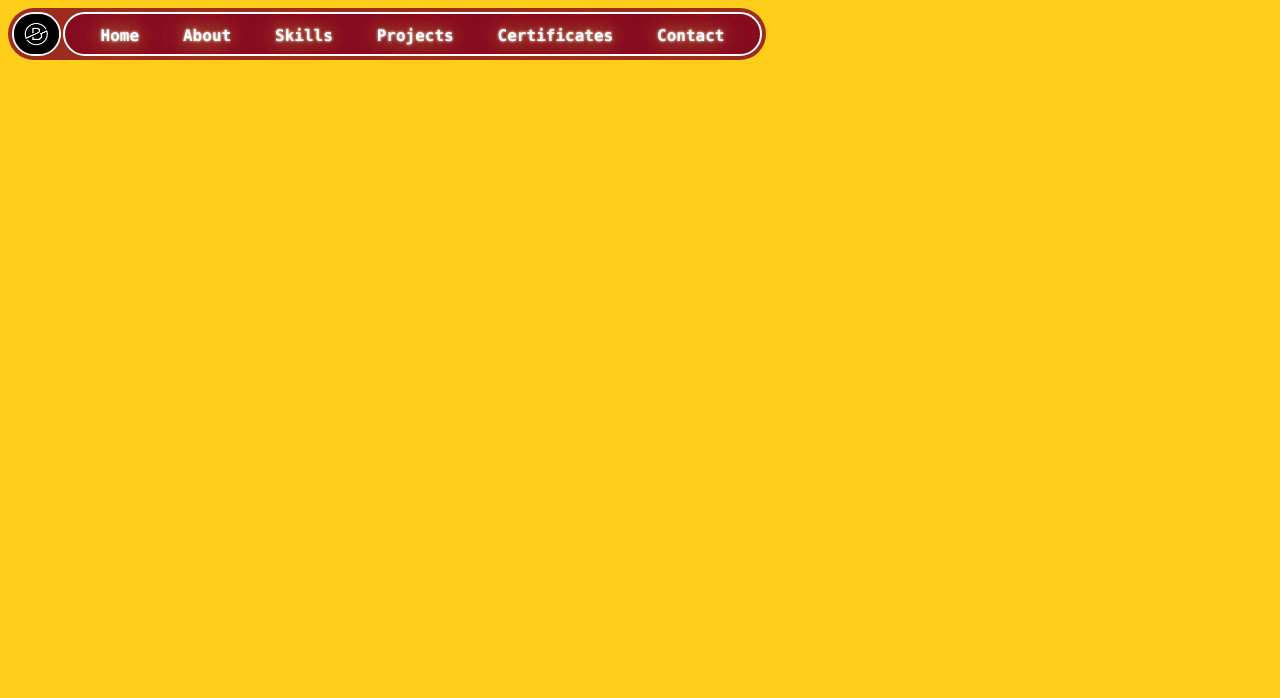
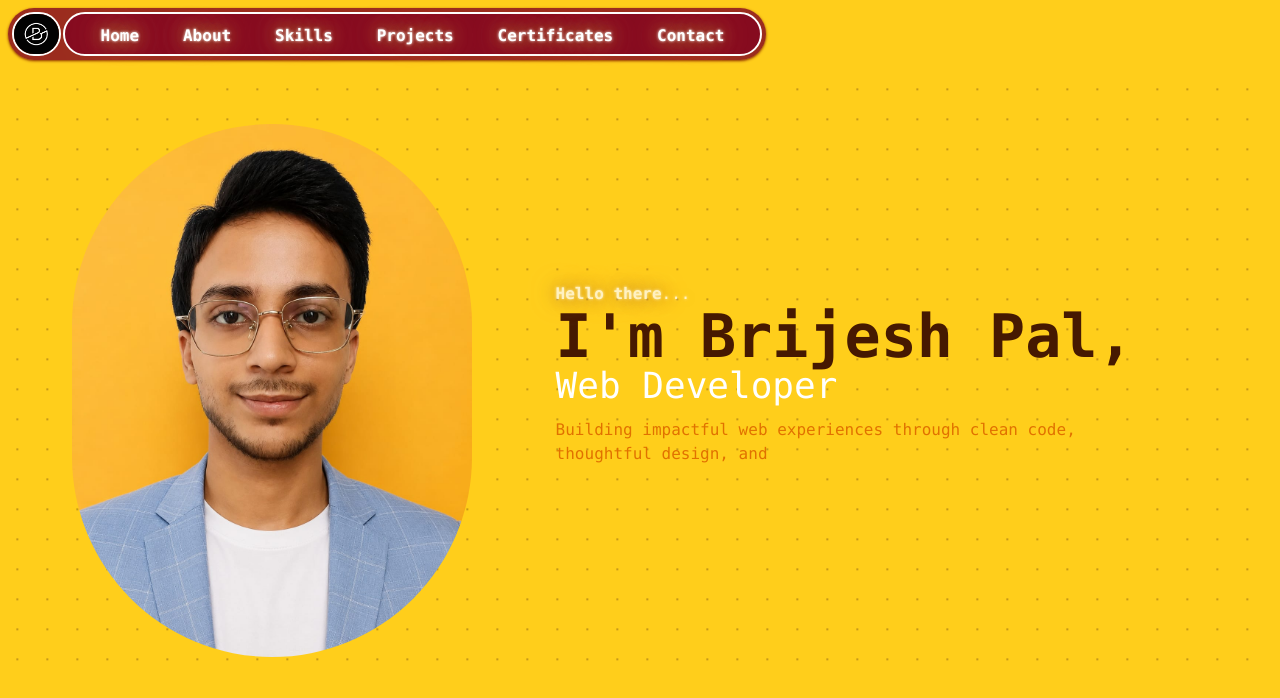
Before and after one commit to Brijesh-pal4542/portfolio, a React (Vite) app in the folder my-portfolio/: page / in a window 1280 px wide. Shown: the top 698 px of the page. Built offline with nearby package versions, Linux system fonts and the light colour scheme.

Commit message:
Added basic hero section

```diff
--- /dev/null
+++ b/my-portfolio/components/Hero.jsx
@@ -0,0 +1,46 @@
+import hero_image from "../src/assets/hero_image.jpeg"
+import { useState,useEffect } from "react";
+
+function Hero() {
+
+  const texts = [
+  "Building impactful web experiences through clean code, thoughtful design, and continuous innovation.","Learning relentlessly, coding passionately, and building solutions that create real-world impact."
+];
+const [textIndex, setTextIndex] = useState(0);
+const [displayText, setDisplayText] = useState("");
+
+useEffect(() => {
+  let charIndex = 0;
+
+  const interval = setInterval(() => {
+    setDisplayText(texts[textIndex].slice(0, charIndex + 1));
+    charIndex++;
+
+    if (charIndex === texts[textIndex].length) {
+      clearInterval(interval);
+
+      setTimeout(() => {
+        setTextIndex((prev) => (prev + 1) % texts.length);
+      }, 1500);
+    }
+  }, 70);
+
+  return () => clearInterval(interval);
+}, [textIndex]);
+
+  return (
+   <div className="h-150 w-full mt-5 dot-grid  md:flex px-5">
+    <div className="flex max-md:justify-center h-[50%] md:h-full md:m-10 p-1">
+      <img className="h-full rounded-full md:h-[90%]" src={hero_image} alt="" />
+    </div>
+    <div className="flex flex-col max-md:text-center md:justify-center h-[50%] w-full md:h-full md:w-[50%] max-md:mt-3 md:ml-10">
+      <h4 className="font-bold shade animate-pulse">Hello there<span className="font-normal">...</span></h4>
+      <h1 className="text-4xl md:text-6xl font-extrabold text-amber-950">I'm Brijesh Pal,</h1>
+      <p className="font-normal text-4xl md:6xl">Web Developer</p>
+      <p className="my-3 font-medium text-amber-600">{displayText}</p>
+    </div>
+   </div>
+  )
+}
+
+export default Hero;
--- a/my-portfolio/components/Navbar.jsx
+++ b/my-portfolio/components/Navbar.jsx
@@ -14,13 +14,13 @@ function Navbar() {
   return (
     <div className="flex flex-wrap justify-between h-12 w-full md:h-13">
       {/*-----Navlinks to home, about etc.-----*/}
-      <div className="flex h-full w-[60%] md:min-w-175 bg-[#800020c9] p-1 rounded-full font-extrabold">
+      <div className="flex h-full w-[60%] md:min-w-175 bg-[#800020c9] p-1 rounded-full font-extrabold shadow-sm shadow-amber-800">
         <img
           className="h-full w-10 mr-0.5 md:w-13 rounded-full border-2"
           src="logo_B.jpg"
           alt=""
         ></img>
-        <div className="md:hidden flex justify-center py-1.5 h-full w-full bg-[#800020c9] rounded-full border-2 shade">
+        <div className="md:hidden flex justify-center py-1.5 h-full w-full bg-[#800020c9] rounded-full border-2 shade cursor-pointer">
           Brijesh Pal
         </div>
         <div className="max-md:hidden flex justify-center py-0.5 h-full w-full bg-[#800020c9] rounded-full border-2 shade">
@@ -50,7 +50,7 @@ function Navbar() {
       {/*-------Menu button for small screen-------*/}
       <button
         onClick={() => setVisible(!visible)}
-        className="md:hidden text-2xl font-bold h-full bg-amber-900 opacity-90 p-1 rounded cursor-pointer shade hover:bg-amber-700 duration-900"
+        className="md:hidden text-2xl font-bold h-full bg-amber-900 opacity-90 p-1 rounded cursor-pointer shade hover:bg-amber-700 duration-700"
       >
         &#9776;
       </button>
--- a/my-portfolio/src/App.jsx
+++ b/my-portfolio/src/App.jsx
@@ -1,10 +1,12 @@
 import Navbar from "../components/Navbar"
+import Hero from "../components/Hero"
 
 function App() {
 
   return (
    <div>
       <Navbar></Navbar>
+      <Hero></Hero>
    </div>
   )
 }
--- a/my-portfolio/src/index.css
+++ b/my-portfolio/src/index.css
@@ -1,5 +1,31 @@
 @import "tailwindcss";
 
+/*------Base styling------*/
+::-webkit-scrollbar{
+  display: none;
+}
+
+hr{
+  opacity:55%;
+}
+
+.shade {
+  color: #ffffff;
+  text-shadow: 0 0 3px #fbfbf6, 0 0 15px rgb(168, 103, 46), 0 0 25px rgb(172, 101, 9), 0 0 40px rgb(255, 253, 250);
+}
+
+@theme {
+  --background-image-hero-gradient: linear-gradient(100deg,#FFCE1B 0%,#FFCE1B 100%);
+}
+
+@layer base {
+  html, body { min-height: 100vh; }
+  body {
+    @apply bg-hero-gradient bg-fixed text-white p-2 font-mono;
+  }
+}
+
+/*-----small screen Nav Animation------*/
 @theme {
   --animate-nav-enter: nav-enter 0.6s cubic-bezier(0.22, 1, 0.36, 1) forwards;
 }
@@ -17,23 +43,37 @@
   }
 }
 
-hr{
-  opacity:55%;
+/*-----background dots-----*/
+@theme {
+  --animate-grid: gridMove 18s linear infinite;
 }
 
-.shade {
-  color: #ffffff;
-  text-shadow: 0 0 3px #fbfbf6, 0 0 15px rgb(168, 103, 46), 0 0 25px rgb(172, 101, 9), 0 0 40px rgb(255, 253, 250);
+@utility dot-grid {
+  background-image:
+    radial-gradient(circle, rgba(92, 51, 23, 0.35) 1px, transparent 1px);
+
+  background-size: 30px 30px;
+
+  animation: var(--animate-grid);
 }
 
-@theme {
-  /* 105deg gives a subtle, modern diagonal tilt from left to right */
-  --background-image-hero-gradient: linear-gradient(100deg,#FFCE1B 0%,#FFCE1B 100%);
+@keyframes gridMove {
+  from{
+    background-position:0 0;
+  }
+
+  to{
+    background-position:80px 80px;
+  }
 }
 
-@layer base {
-  html, body { min-height: 100vh; }
-  body {
-    @apply bg-hero-gradient bg-fixed text-white p-2 font-mono;
+/*----Blink effect------*/
+@theme{
+  --animate-cursor:cursor .8s step-end infinite;
+}
+
+@keyframes cursor{
+  50%{
+    opacity:0;
   }
 }
```
Also changed, not shown: my-portfolio/src/assets/bg_B.png (deleted), my-portfolio/src/assets/hero_image.jpeg (added).
